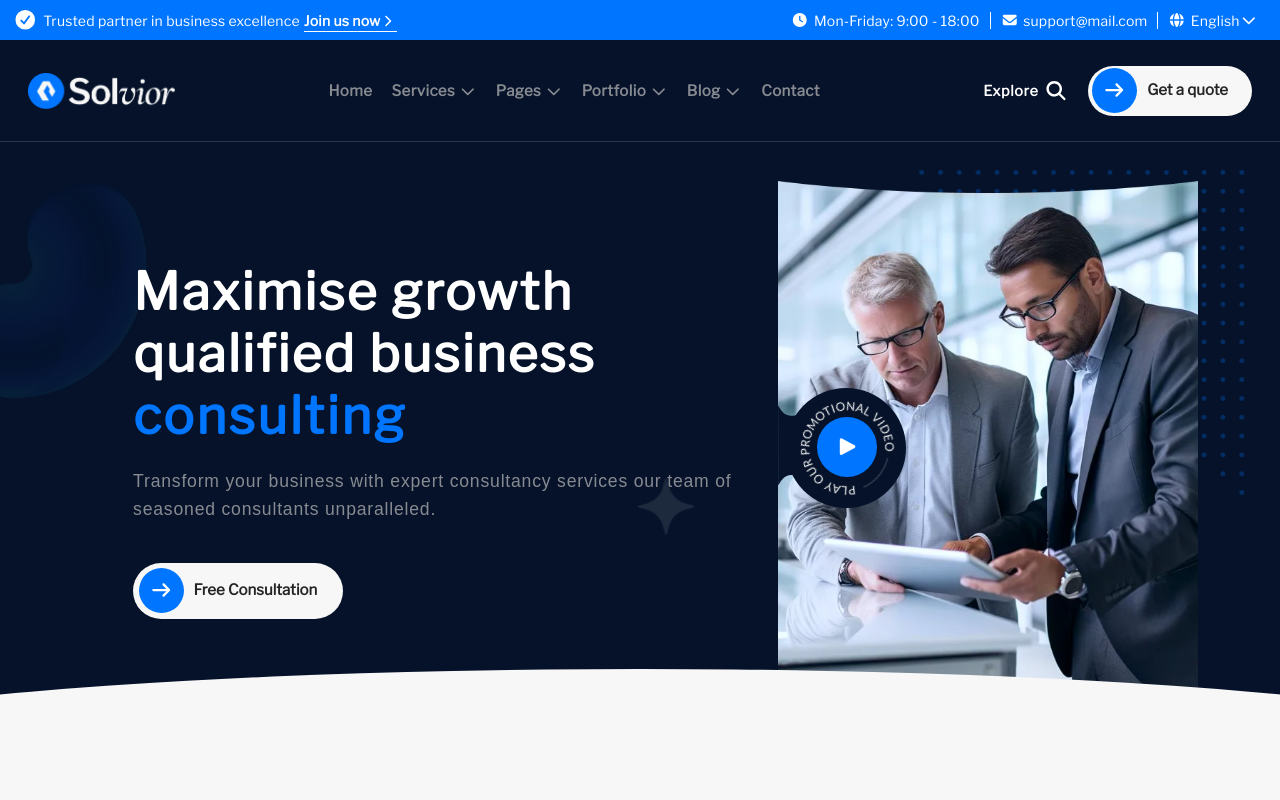
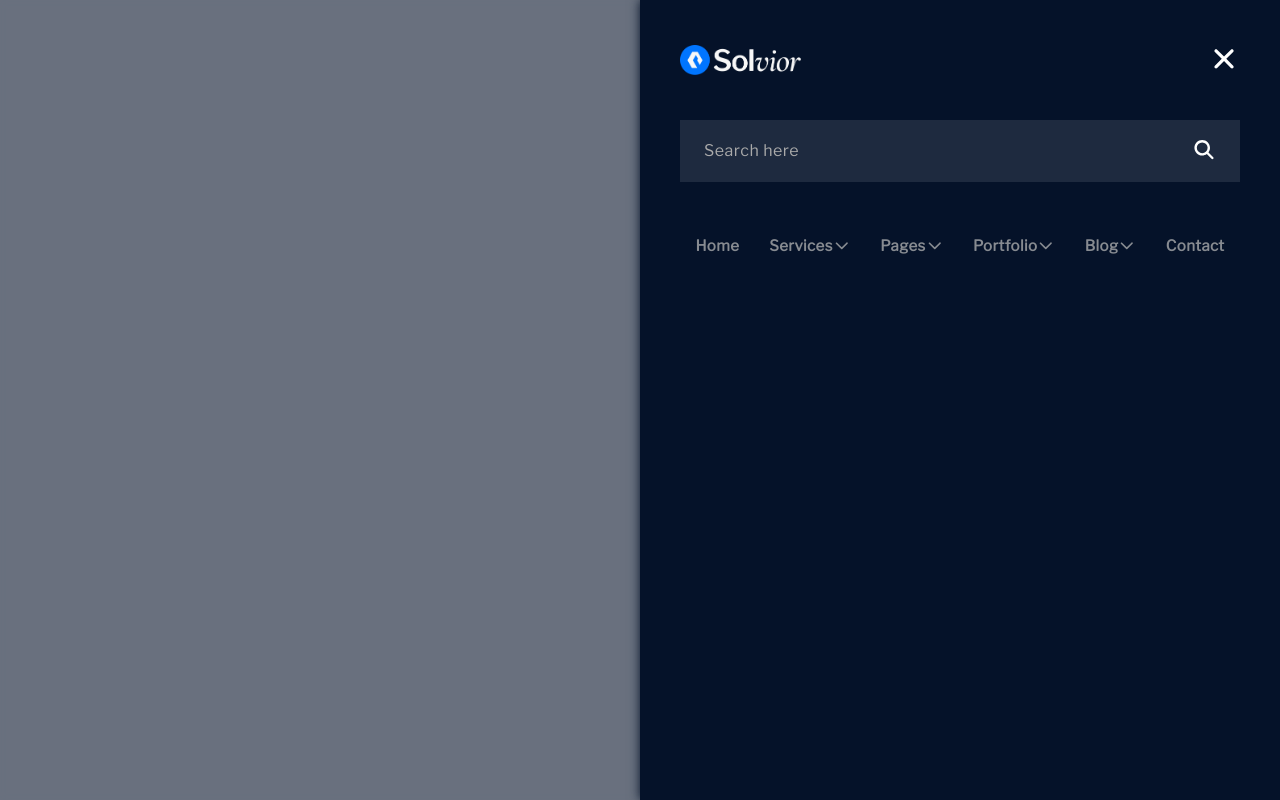
Before and after one commit to mashrafimahin/BusinessAgency, a React app: page / in a window 1280 px wide. Shown: the top 800 px of the page. Built offline with nearby package versions, Linux system fonts and the light colour scheme; the HTML template or start-up script is replaced by a standard one.

Commit message:
latest update

```diff
--- a/src/App.jsx
+++ b/src/App.jsx
@@ -1,6 +1,8 @@
 // hooks
+import { useContext } from "react";
 // styles
 import GlobalStyles from "./Styles/Global.Styles";
+import { NavHandler } from "./Styles/Global.Styles";
 // pages
 import Hero from "./pages/Hero";
 import Features from "./pages/Features";
@@ -15,24 +17,34 @@ import TopBar from "./components/TopBar";
 import Navbar from "./components/Navbar";
 import Bars from "./pages/Bars";
 import Footer from "./components/Footer";
+import MobileNav from "./components/MobileNav";
+// context
+import { ScrollContext } from "./context/ScrollContext";
 
 // main
 function App() {
+  // context
+  const { scrolled } = useContext(ScrollContext);
+
   return (
     <>
       <GlobalStyles />
-      <TopBar />
-      <Navbar />
-      <Hero />
-      <Features />
-      <Service />
-      <ServiceCard />
-      <Progress />
-      <Bars />
-      <Testimonial />
-      <Projects />
-      <Blog />
-      <Footer />
+      <MobileNav />
+      {/* <TopBar /> */}
+      {/* <Navbar /> */}
+      {/* <NavHandler $down={scrolled}> */}
+      {/* <Navbar /> */}
+      {/* </NavHandler> */}
+      {/* <Hero /> */}
+      {/* <Features /> */}
+      {/* <Service /> */}
+      {/* <ServiceCard /> */}
+      {/* <Progress /> */}
+      {/* <Bars /> */}
+      {/* <Testimonial /> */}
+      {/* <Projects /> */}
+      {/* <Blog /> */}
+      {/* <Footer /> */}
     </>
   );
 }
--- /dev/null
+++ b/src/Styles/compStyles/MobileNav.Styles.jsx
@@ -0,0 +1,47 @@
+import styled from "styled-components";
+
+export const Container = styled.div`
+  min-height: 100dvh;
+  width: 100%;
+  position: absolute;
+  top: 0;
+  left: 0;
+  display: flex;
+  align-items: center;
+  justify-content: flex-end;
+  background: rgb(255, 255, 255, 0.4);
+  backdrop-filter: blur(5px);
+  z-index: 999;
+`;
+
+export const Child = styled.div`
+  min-height: 100dvh;
+  width: 50%;
+  background: var(--primaryColor);
+  box-shadow: 0 0 10px 0 var(--primaryColor);
+  padding: 45px 40px;
+  display: flex;
+  flex-direction: column;
+  row-gap: 2.8rem;
+  overflow: scroll;
+
+  .head {
+    display: flex;
+    align-items: center;
+    justify-content: space-between;
+
+    img {
+      height: 30px;
+      max-width: 100%;
+      object-fit: cover;
+      cursor: pointer;
+    }
+
+    i {
+      font-size: 1.6rem;
+      color: #fff;
+      cursor: pointer;
+      font-weight: 200;
+    }
+  }
+`;
--- a/src/Styles/compStyles/Navbar.Styles.jsx
+++ b/src/Styles/compStyles/Navbar.Styles.jsx
@@ -53,13 +53,6 @@ export const List = styled.ul`
   justify-content: space-around;
   padding: 10px;
   gap: 2.1rem;
-
-  @media screen and (max-width: 1280px) {
-    gap: 1.2rem;
-  }
-  @media screen and (max-width: 990px) {
-    display: none;
-  }
 
   li {
     display: flex;
@@ -125,7 +118,6 @@ export const List = styled.ul`
           list-style: none;
           font-size: 15px;
           border-bottom: 1px solid var(--hoverColor);
-          /* background: green; */
           display: flex;
           align-items: center;
           justify-content: space-between;
@@ -166,7 +158,6 @@ export const List = styled.ul`
       padding-right: 0;
 
       .child {
-        /* background: green; */
         padding: 30px 24px;
         padding-left: 30px;
         height: 100%;
@@ -412,6 +403,137 @@ export const List = styled.ul`
       }
     }
   }
+
+  @media screen and (max-width: 1280px) {
+    gap: 1.2rem;
+  }
+  @media screen and (max-width: 990px) {
+    flex-direction: column;
+    align-items: flex-start;
+    row-gap: 2rem;
+    margin-top: -10px;
+
+    li {
+      color: #eee;
+      font-weight: 500;
+      font-size: 1.05rem;
+      display: flex;
+      flex-direction: column;
+      align-items: flex-start;
+      width: 100%;
+
+      .option {
+        border-bottom: 1px solid #777777;
+        padding-bottom: 12px;
+        width: 100%;
+        display: flex;
+        align-items: center;
+        justify-content: space-between;
+      }
+
+      .subChild {
+        opacity: 1;
+        z-index: 1;
+        position: relative;
+        background: transparent;
+        padding: 0;
+        top: 0;
+        left: 0;
+        height: 0;
+        overflow: hidden;
+        transition: all 300ms ease-in-out;
+      }
+
+      .subChild.open {
+        height: fit-content;
+      }
+
+      .subChild.page {
+        left: 0px;
+      }
+
+      .serviceUL {
+        ul {
+          width: auto;
+          margin-top: 40px;
+
+          li {
+            padding: 14px 10px;
+            flex-direction: row;
+            border-bottom: 1px solid #888;
+          }
+
+          li:nth-last-child(1) {
+            border-bottom: 1px solid #888;
+          }
+        }
+      }
+
+      .pageUl {
+        margin-top: 40px;
+        padding: 0;
+        width: auto;
+        grid-template-columns: repeat(1, 1fr);
+
+        .child {
+          padding: 0;
+          width: auto;
+          border-right: none;
+          max-width: 100%;
+          margin-bottom: 50px;
+
+          h2 {
+            color: #eee;
+
+            &::after {
+              left: 28px;
+              width: 6px;
+              background: var(--primaryColor);
+            }
+          }
+          ul li {
+            color: #eee;
+            width: 100%;
+            border-bottom: 1px solid #777;
+            padding-bottom: 10px;
+            display: flex;
+
+            span {
+              position: absolute;
+              top: 0;
+              right: 0;
+            }
+
+            &::before {
+              top: 28%;
+            }
+          }
+        }
+        .child:nth-last-child(1) {
+          min-width: 350px;
+        }
+      }
+
+      .extend {
+        ul {
+          margin-top: 50px;
+          width: auto;
+
+          li {
+            padding-left: 0px;
+          }
+        }
+
+        &::before {
+          display: none;
+        }
+      }
+    }
+
+    li:nth-last-child(1) .option {
+      border-bottom: none;
+    }
+  }
 `;
 
 export const SearchButton = styled.button`
--- /dev/null
+++ b/src/components/InputBox.jsx
@@ -0,0 +1,49 @@
+// hook
+import styled from "styled-components";
+import { FontAwesomeIcon } from "@fortawesome/react-fontawesome";
+// icon
+import { faMagnifyingGlass } from "@fortawesome/free-solid-svg-icons";
+
+// main
+export function InputBox() {
+  return (
+    <Content>
+      <Input type={"text"} placeholder={"Search here"} />
+      <I>
+        <FontAwesomeIcon icon={faMagnifyingGlass} />
+      </I>
+    </Content>
+  );
+}
+
+// styles
+const Content = styled.div`
+  display: flex;
+  align-items: center;
+  width: 100%;
+  padding: 20px 24px;
+  background: rgb(255, 255, 255, 0.1);
+`;
+
+const Input = styled.input`
+  height: fit-content;
+  width: 100%;
+  color: #fff;
+  font-family: brand, sans-serif;
+  font-size: 1rem;
+  font-weight: 500;
+  outline: none;
+  background: none;
+  border: none;
+  letter-spacing: 0.5px;
+
+  &::placeholder {
+    color: #aaa;
+  }
+`;
+
+const I = styled.i`
+  font-size: 1.2rem;
+  color: #fff;
+  pointer-events: none;
+`;
--- /dev/null
+++ b/src/components/MobileNav.jsx
@@ -0,0 +1,132 @@
+// hook
+import React, { useState } from "react";
+import { FontAwesomeIcon } from "@fortawesome/react-fontawesome";
+// style
+import { Container, Child } from "../Styles/compStyles/MobileNav.Styles";
+import { List } from "../Styles/compStyles/Navbar.Styles";
+// context
+// icons
+import Brand from "../assets/icons/primary-logo.png";
+import CTAlogo from "../assets/icons/cta-icon.png";
+import Arrow from "../assets/icons/carrow.png";
+import { faChevronDown, faTimes } from "@fortawesome/free-solid-svg-icons";
+// components
+import { InputBox } from "./InputBox";
+import Button from "./PrimaryButton";
+// info
+import { info } from "./HeaderInfo/MenuLinks";
+// main
+function MobileNav() {
+  // state
+  const [open, setOpen] = useState(null);
+  // controller
+  const handleOpen = (elm) => {
+    if (!open && elm.dropDown) {
+      setOpen(elm.id);
+    } else {
+      setOpen(null);
+    }
+  };
+
+  // comp
+  return (
+    <Container>
+      <Child>
+        {/* head */}
+        <div className="head">
+          <img src={Brand} />
+          <i>
+            <FontAwesomeIcon icon={faTimes} />
+          </i>
+        </div>
+        {/* search */}
+        <div className="search">
+          <InputBox />
+        </div>
+        {/* menu */}
+        <List>
+          {info.map((elm) => (
+            <li key={elm.id}>
+              <div className="option" onClick={() => handleOpen(elm)}>
+                {elm.title}
+                {elm?.dropDown && (
+                  <i className="mainIcon">
+                    <FontAwesomeIcon icon={faChevronDown} />
+                  </i>
+                )}
+              </div>
+              {/* subMenu */}
+              {elm?.subMenu && (
+                <div
+                  className={`subChild ${elm?.childClass} ${open ? "open" : ""} `}
+                >
+                  {!elm?.gridTemp ? (
+                    <ul>
+                      {elm.subMenu.map((item, i) => (
+                        <li key={i}>
+                          {item?.iconClass && (
+                            <i className="logoIcon">
+                              <FontAwesomeIcon icon={item.iconClass} />
+                            </i>
+                          )}
+                          {item.title}
+                          {item?.status && (
+                            <i className="linkIcon">
+                              <FontAwesomeIcon icon={item.status} />
+                            </i>
+                          )}
+                        </li>
+                      ))}
+                    </ul>
+                  ) : (
+                    <div className="pageUl">
+                      {elm.subMenu.map((menus, i) => (
+                        <div key={i} className="child">
+                          <h2>{menus.title}</h2>
+                          <ul>
+                            {menus.list.map((item, i) => (
+                              <li key={i}>
+                                {item.title}
+                                {item.status ? (
+                                  <span className={item.status.class}>
+                                    {item.status.text}
+                                  </span>
+                                ) : (
+                                  ""
+                                )}
+                              </li>
+                            ))}
+                          </ul>
+                        </div>
+                      ))}
+                      {/* constat child */}
+                      <div className="child">
+                        <div className="content">
+                          <img src={CTAlogo} />
+                          <h1>
+                            Need help?
+                            <br /> Feel free contact us
+                          </h1>
+                          <p>
+                            Our mission is to empowers businesses off all size
+                            in an businesses.
+                          </p>
+                          <div className="action">
+                            <img src={Arrow} />
+                            <Button>Get in touch</Button>
+                          </div>
+                        </div>
+                      </div>
+                    </div>
+                  )}
+                </div>
+              )}
+            </li>
+          ))}
+        </List>
+      </Child>
+    </Container>
+  );
+}
+
+export default React.memo(MobileNav);
```
